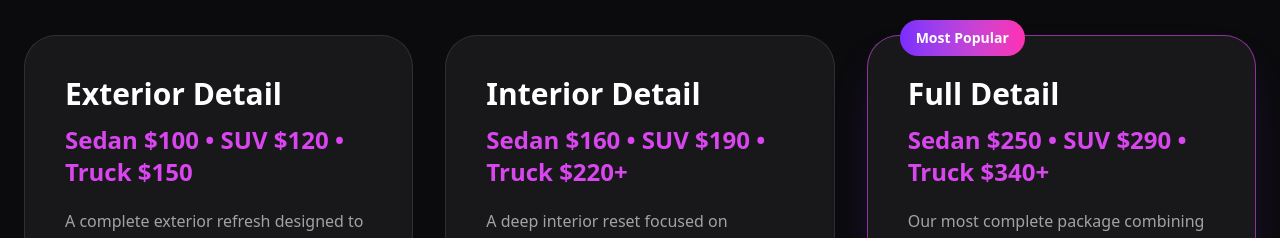
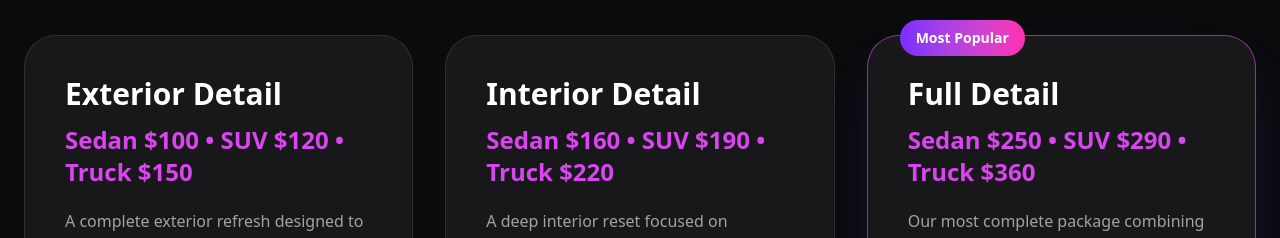
Before and after one commit to cameroncolborne/colborne-auto-detailing, a Next.js app: page / in a window 1280 px wide. Shown: the part 4100-4338 px from the top of the page. Built offline with nearby package versions, Linux system fonts and the light colour scheme.

Commit message:
Update page.jsx

```diff
--- a/app/page.jsx
+++ b/app/page.jsx
@@ -21,7 +21,7 @@ export default function HomePage() {
   },
   {
     title: 'Interior Detail',
-    price: 'Sedan $160 • SUV $190 • Truck $220+',
+    price: 'Sedan $160 • SUV $190 • Truck $220',
     desc: 'A deep interior reset focused on restoring cleanliness, comfort, and pride in the spaces you use every day.',
     features: [
       'Full vacuum',
@@ -33,7 +33,7 @@ export default function HomePage() {
   },
   {
     title: 'Full Detail',
-    price: 'Sedan $250 • SUV $290 • Truck $340+',
+    price: 'Sedan $250 • SUV $290 • Truck $360',
     desc: 'Our most complete package combining a full interior refresh with a professional exterior detail.',
     features: [
       'Interior detail included',
```
